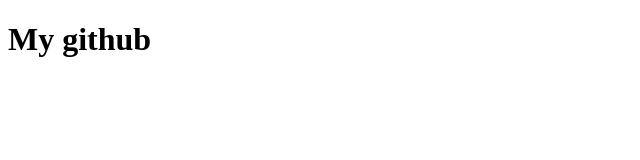
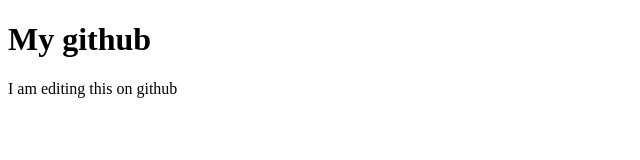
Before and after one commit to silkyprasad/firstrepository, a plain HTML site: page index.html in a window 1280 px wide. Shown: the whole page, without its empty margins (0-640 px from the left). Drawn offline with Linux system fonts and the light colour scheme.

Commit message:
added something on github

```diff
--- a/index.html
+++ b/index.html
@@ -5,6 +5,7 @@
 <title>Github and Jquery</title>
 <body>
 <h1>My github</h1>
+<p>I am editing this on github</p>
 
 
 
```
